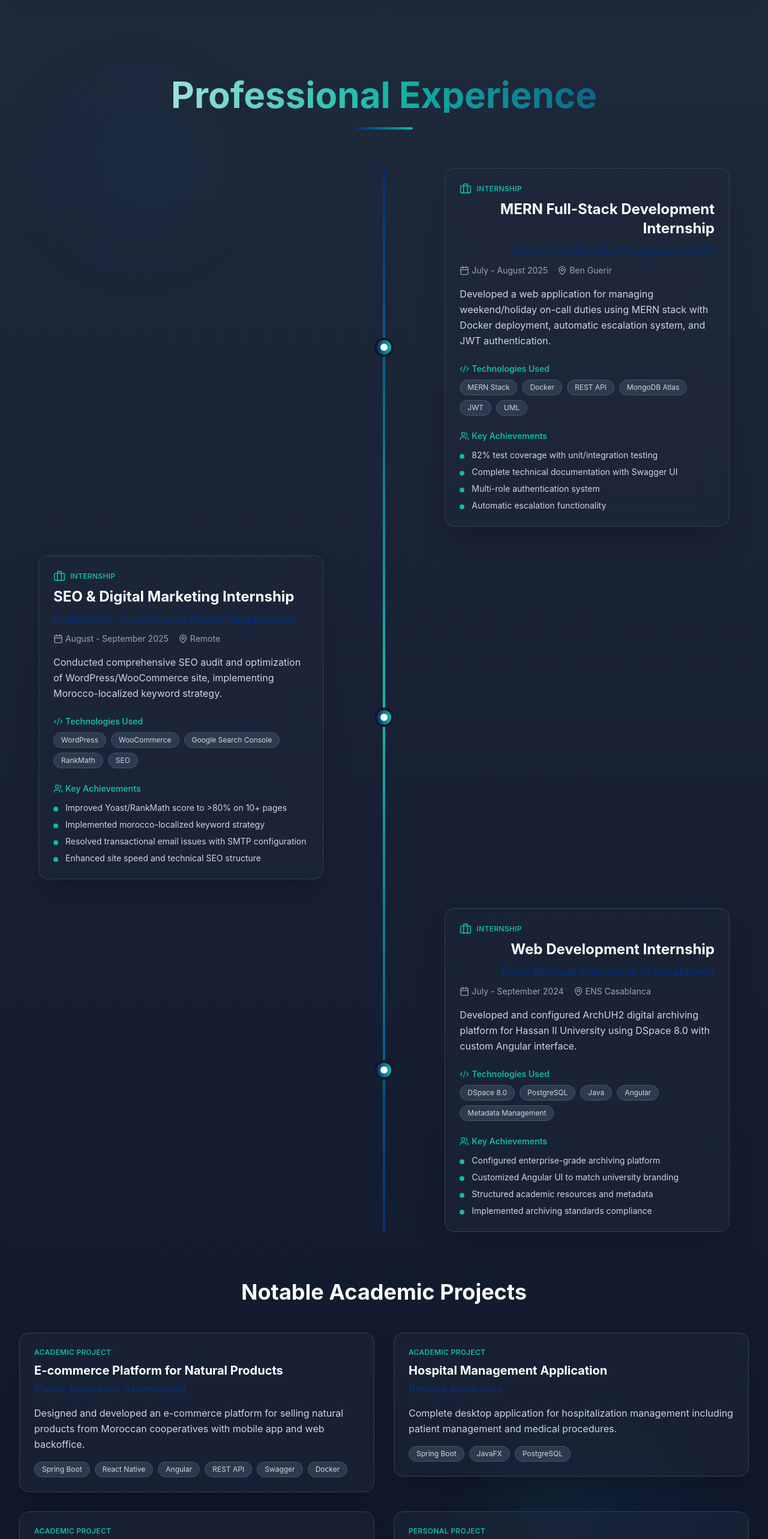
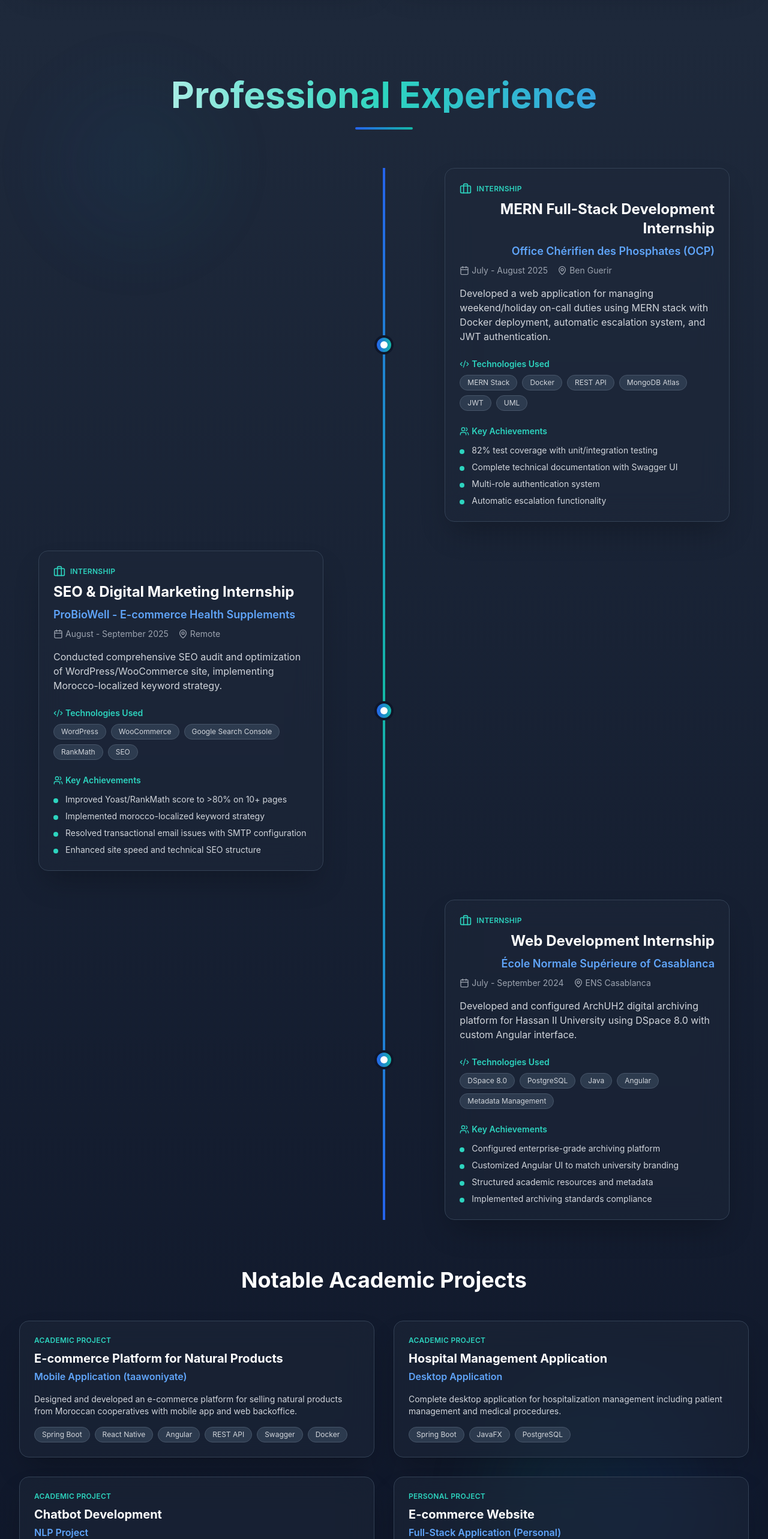
Before and after one commit to Mouadbouanani/Portfolio, a React (Vite) app: page / in a window 1280 px wide. Shown: the part 2380-4946 px from the top of the page at 60% size. Built offline with nearby package versions, Linux system fonts and the light colour scheme.

Commit message:
fix an issue

```diff
--- a/src/components/Experience.tsx
+++ b/src/components/Experience.tsx
@@ -1,6 +1,5 @@
 import { motion } from 'framer-motion';
 import { Calendar, MapPin, Users, Code2, Briefcase } from 'lucide-react';
-import type { Transition } from 'framer-motion';
 
 const experiences = [
   {
@@ -107,16 +106,16 @@ const Experience = () => {
         duration: 0.6,
         damping: 20,
         stiffness: 100
-      } as Transition,
+      },
     },
   };
 
   return (
-      <section id="experience" className="py-20 px-4 sm:px-6 lg:px-8 bg-gradient-to-b from-slate-800 to-slate-900 relative overflow-hidden">
-        {/* Background effects */}
-        <div className="absolute inset-0 opacity-10">
-          <div className="absolute top-20 left-20 w-72 h-72 bg-gradient-to-r from-primary to-secondary rounded-full blur-3xl animate-pulse" />
-          <div className="absolute bottom-20 right-20 w-96 h-96 bg-gradient-to-r from-secondary to-primary rounded-full blur-3xl animate-pulse" style={{ animationDelay: '1s' }} />
+      <section id="experience" className="py-12 sm:py-16 md:py-20 px-4 sm:px-6 lg:px-8 bg-gradient-to-b from-slate-800 to-slate-900 relative overflow-hidden">
+        {/* Background effects - reduced on mobile */}
+        <div className="absolute inset-0 opacity-5 sm:opacity-10">
+          <div className="absolute top-10 sm:top-20 left-10 sm:left-20 w-48 sm:w-72 h-48 sm:h-72 bg-gradient-to-r from-blue-600 to-teal-500 rounded-full blur-3xl animate-pulse" />
+          <div className="absolute bottom-10 sm:bottom-20 right-10 sm:right-20 w-64 sm:w-96 h-64 sm:h-96 bg-gradient-to-r from-teal-500 to-blue-600 rounded-full blur-3xl animate-pulse" style={{ animationDelay: '1s' }} />
         </div>
 
         <div className="max-w-7xl mx-auto relative">
@@ -126,22 +125,17 @@ const Experience = () => {
               whileInView={{ opacity: 1, y: 0 }}
               transition={{ duration: 0.8 }}
               viewport={{ once: true }}
-              className="text-center mb-16"
+              className="text-center mb-12 sm:mb-16"
           >
             <motion.h2
-                className="text-4xl md:text-6xl font-bold mb-6 bg-gradient-to-r from-white via-secondary to-primary bg-clip-text text-transparent"
-                whileInView={{
-                  backgroundPosition: ["0% 50%", "100% 50%"],
-                }}
-                transition={{ duration: 3, repeat: Infinity, repeatType: "reverse" }}
-                viewport={{ once: true }}
+                className="text-3xl sm:text-4xl md:text-5xl lg:text-6xl font-bold mb-4 sm:mb-6 bg-gradient-to-r from-white via-teal-400 to-blue-500 bg-clip-text text-transparent px-4"
             >
               Professional Experience
             </motion.h2>
             <motion.div
-                className="w-24 h-1 bg-gradient-to-r from-primary to-secondary mx-auto mb-8 rounded-full"
+                className="w-16 sm:w-20 md:w-24 h-1 bg-gradient-to-r from-blue-600 to-teal-500 mx-auto mb-6 sm:mb-8 rounded-full"
                 initial={{ width: 0 }}
-                whileInView={{ width: 96 }}
+                whileInView={{ width: '6rem' }}
                 transition={{ duration: 1, delay: 0.5 }}
                 viewport={{ once: true }}
             />
@@ -149,78 +143,75 @@ const Experience = () => {
 
           {/* Experience Timeline */}
           <motion.div
-              className="relative mb-20"
+              className="relative mb-16 sm:mb-20"
               variants={containerVariants}
               initial="hidden"
               whileInView="visible"
               viewport={{ once: true }}
           >
-            {/* Timeline line */}
-            <div className="absolute left-4 md:left-1/2 md:-translate-x-1/2 top-0 bottom-0 w-1 bg-gradient-to-b from-primary via-secondary to-primary"></div>
+            {/* Timeline line - adjusted for mobile */}
+            <div className="absolute left-4 sm:left-6 md:left-1/2 md:-translate-x-1/2 top-0 bottom-0 w-0.5 sm:w-1 bg-gradient-to-b from-blue-600 via-teal-500 to-blue-600"></div>
 
             {experiences.map((exp, index) => (
                 <motion.div
                     key={index}
                     variants={itemVariants}
-                    className={`mb-12 flex flex-col md:flex-row items-start md:items-center w-full ${
+                    className={`mb-8 sm:mb-12 flex flex-col md:flex-row items-start md:items-center w-full ${
                         index % 2 === 0 ? 'md:flex-row-reverse' : ''
                     }`}
                 >
                   {/* Content */}
-                  <div className={`w-full md:w-5/12 ml-12 md:ml-0 ${index % 2 === 0 ? 'md:text-right md:pr-8' : 'md:pl-8'}`}>
+                  <div className={`w-full md:w-5/12 pl-10 sm:pl-14 md:pl-0 ${index % 2 === 0 ? 'md:text-right md:pr-8' : 'md:pl-8'}`}>
                     <motion.div
-                        className="bg-slate-800 bg-opacity-50 backdrop-blur-xl p-6 rounded-2xl shadow-2xl border border-slate-700 hover:border-secondary transition-all duration-300 group"
+                        className="bg-slate-800 bg-opacity-50 backdrop-blur-xl p-4 sm:p-6 rounded-xl sm:rounded-2xl shadow-2xl border border-slate-700 hover:border-teal-500 transition-all duration-300 group"
                         whileHover={{
-                          y: -10,
-                          scale: 1.02,
+                          y: -5,
+                          scale: 1.01,
                           boxShadow: "0 20px 40px rgba(20, 184, 166, 0.1)"
                         }}
                     >
                       {/* Header */}
                       <div className="mb-4">
                         <div className="flex items-center mb-2 space-x-2">
-                          <Briefcase className="w-5 h-5 text-secondary" />
-                          <span className="text-xs uppercase tracking-wide text-secondary font-semibold">
+                          <Briefcase className="w-4 h-4 sm:w-5 sm:h-5 text-teal-400" />
+                          <span className="text-xs uppercase tracking-wide text-teal-400 font-semibold">
                         {exp.type}
                       </span>
                         </div>
-                        <h3 className="text-xl md:text-2xl font-bold text-white mb-2 group-hover:text-secondary transition-colors">
+                        <h3 className="text-lg sm:text-xl md:text-2xl font-bold text-white mb-2 group-hover:text-teal-400 transition-colors">
                           {exp.role}
                         </h3>
-                        <p className="text-lg font-semibold text-primary mb-2">
+                        <p className="text-base sm:text-lg font-semibold text-blue-400 mb-2">
                           {exp.company}
                         </p>
-                        <div className="flex flex-wrap gap-4 text-sm text-gray-400 mb-4">
+                        <div className="flex flex-col sm:flex-row sm:flex-wrap gap-2 sm:gap-4 text-xs sm:text-sm text-gray-400 mb-4">
                       <span className="flex items-center">
-                        <Calendar className="w-4 h-4 mr-1" />
+                        <Calendar className="w-3 h-3 sm:w-4 sm:h-4 mr-1" />
                         {exp.date}
                       </span>
                           <span className="flex items-center">
-                        <MapPin className="w-4 h-4 mr-1" />
+                        <MapPin className="w-3 h-3 sm:w-4 sm:h-4 mr-1" />
                             {exp.location}
                       </span>
                         </div>
                       </div>
 
                       {/* Description */}
-                      <p className="text-left mb-6 leading-relaxed text-gray-300">
+                      <p className="text-left text-sm sm:text-base mb-4 sm:mb-6 leading-relaxed text-gray-300">
                         {exp.description}
                       </p>
 
                       {/* Technologies */}
-                      <div className="mb-6">
-                        <h4 className="text-sm font-semibold text-secondary mb-2 flex items-center">
-                          <Code2 className="w-4 h-4 mr-1" />
+                      <div className="mb-4 sm:mb-6">
+                        <h4 className="text-xs sm:text-sm font-semibold text-teal-400 mb-2 flex items-center">
+                          <Code2 className="w-3 h-3 sm:w-4 sm:h-4 mr-1" />
                           Technologies Used
                         </h4>
-                        <div className="flex flex-wrap gap-2">
-                          {exp.technologies.map((tech, techIndex) => (
+                        <div className="flex flex-wrap gap-1.5 sm:gap-2">
+                          {exp.technologies.map((tech) => (
                               <motion.span
                                   key={tech}
-                                  className="px-3 py-1 bg-slate-700 bg-opacity-80 text-gray-300 text-xs rounded-full border border-slate-600"
-                                  initial={{ opacity: 0, scale: 0.8 }}
-                                  whileInView={{ opacity: 1, scale: 1 }}
-                                  transition={{ duration: 0.3, delay: techIndex * 0.05 }}
+                                  className="px-2 sm:px-3 py-1 bg-slate-700 bg-opacity-80 text-gray-300 text-xs rounded-full border border-slate-600"
                                   whileHover={{ scale: 1.05, backgroundColor: 'rgba(20, 184, 166, 0.2)' }}
                                   viewport={{ once: true }}
                               >
@@ -232,21 +223,21 @@ const Experience = () => {
 
                       {/* Achievements */}
                       <div>
-                        <h4 className="text-sm font-semibold text-secondary mb-3 flex items-center">
-                          <Users className="w-4 h-4 mr-1" />
+                        <h4 className="text-xs sm:text-sm font-semibold text-teal-400 mb-2 sm:mb-3 flex items-center">
+                          <Users className="w-3 h-3 sm:w-4 sm:h-4 mr-1" />
                           Key Achievements
                         </h4>
-                        <ul className="space-y-2">
+                        <ul className="space-y-1.5 sm:space-y-2">
                           {exp.achievements.map((achievement, achIndex) => (
                               <motion.li
                                   key={achIndex}
-                                  className="text-gray-300 text-sm flex items-start"
+                                  className="text-gray-300 text-xs sm:text-sm flex items-start"
                                   initial={{ opacity: 0, x: -20 }}
                                   whileInView={{ opacity: 1, x: 0 }}
                                   transition={{ duration: 0.4, delay: achIndex * 0.1 }}
                                   viewport={{ once: true }}
                               >
-                                <span className="w-2 h-2 bg-secondary rounded-full mt-2 mr-3 flex-shrink-0"></span>
+                                <span className="w-1.5 h-1.5 sm:w-2 sm:h-2 bg-teal-400 rounded-full mt-1.5 sm:mt-2 mr-2 sm:mr-3 flex-shrink-0"></span>
                                 {achievement}
                               </motion.li>
                           ))}
@@ -257,11 +248,11 @@ const Experience = () => {
 
                   {/* Timeline dot */}
                   <motion.div
-                      className="absolute left-4 md:left-1/2 md:-translate-x-1/2 w-8 h-8 bg-gradient-to-r from-primary to-secondary rounded-full border-4 border-slate-900 z-10 flex items-center justify-center"
+                      className="absolute left-4 sm:left-6 md:left-1/2 md:-translate-x-1/2 w-6 h-6 sm:w-8 sm:h-8 bg-gradient-to-r from-blue-600 to-teal-500 rounded-full border-2 sm:border-4 border-slate-900 z-10 flex items-center justify-center"
                       whileHover={{ scale: 1.2, rotate: 180 }}
                       transition={{ duration: 0.3 }}
                   >
-                    <div className="w-3 h-3 bg-white rounded-full"></div>
+                    <div className="w-2 h-2 sm:w-3 sm:h-3 bg-white rounded-full"></div>
                   </motion.div>
 
                   {/* Spacer for opposite side */}
@@ -278,7 +269,7 @@ const Experience = () => {
               viewport={{ once: true }}
           >
             <motion.h3
-                className="text-3xl md:text-4xl font-bold text-center mb-12 text-white"
+                className="text-2xl sm:text-3xl md:text-4xl font-bold text-center mb-8 sm:mb-12 text-white px-4"
                 initial={{ scale: 0.8, opacity: 0 }}
                 whileInView={{ scale: 1, opacity: 1 }}
                 transition={{ duration: 0.6 }}
@@ -288,7 +279,7 @@ const Experience = () => {
             </motion.h3>
 
             <motion.div
-                className="grid grid-cols-1 md:grid-cols-2 gap-8"
+                className="grid grid-cols-1 md:grid-cols-2 gap-4 sm:gap-6 md:gap-8"
                 variants={containerVariants}
                 initial="hidden"
                 whileInView="visible"
@@ -301,42 +292,39 @@ const Experience = () => {
                       className="group"
                   >
                     <motion.div
-                        className="bg-slate-800 bg-opacity-50 backdrop-blur-xl p-6 rounded-2xl border border-slate-700 hover:border-secondary transition-all duration-300 shadow-2xl relative overflow-hidden"
+                        className="bg-slate-800 bg-opacity-50 backdrop-blur-xl p-4 sm:p-6 rounded-xl sm:rounded-2xl border border-slate-700 hover:border-teal-400 transition-all duration-300 shadow-2xl relative overflow-hidden h-full"
                         whileHover={{
                           y: -5,
-                          scale: 1.02,
+                          scale: 1.01,
                           boxShadow: "0 15px 30px rgba(20, 184, 166, 0.1)"
                         }}
                     >
                       {/* Background glow */}
-                      <div className="absolute inset-0 bg-gradient-to-br from-primary/5 to-secondary/5 opacity-0 group-hover:opacity-100 transition-opacity duration-300" />
+                      <div className="absolute inset-0 bg-gradient-to-br from-blue-600/5 to-teal-500/5 opacity-0 group-hover:opacity-100 transition-opacity duration-300" />
 
                       <div className="relative z-10">
-                        <div className="mb-4">
-                      <span className="text-xs uppercase tracking-wide text-secondary font-semibold mb-2 block">
+                        <div className="mb-3 sm:mb-4">
+                      <span className="text-xs uppercase tracking-wide text-teal-400 font-semibold mb-2 block">
                         {project.type}
                       </span>
-                          <h4 className="text-xl font-bold text-white mb-1 group-hover:text-secondary transition-colors">
+                          <h4 className="text-lg sm:text-xl font-bold text-white mb-1 group-hover:text-teal-400 transition-colors">
                             {project.title}
                           </h4>
-                          <p className="text-primary font-semibold mb-3">
+                          <p className="text-blue-400 font-semibold text-sm sm:text-base mb-2 sm:mb-3">
                             {project.subtitle}
                           </p>
                         </div>
 
-                        <p className="text-gray-300 mb-4 leading-relaxed">
+                        <p className="text-gray-300 text-xs sm:text-sm mb-3 sm:mb-4 leading-relaxed">
                           {project.description}
                         </p>
 
-                        <div className="flex flex-wrap gap-2">
-                          {project.technologies.map((tech, techIndex) => (
+                        <div className="flex flex-wrap gap-1.5 sm:gap-2">
+                          {project.technologies.map((tech) => (
                               <motion.span
                                   key={tech}
-                                  className="px-3 py-1 bg-slate-700 bg-opacity-80 text-gray-300 text-xs rounded-full border border-slate-600"
+                                  className="px-2 sm:px-3 py-1 bg-slate-700 bg-opacity-80 text-gray-300 text-xs rounded-full border border-slate-600"
                                   whileHover={{ scale: 1.05, backgroundColor: 'rgba(20, 184, 166, 0.2)' }}
-                                  initial={{ opacity: 0, scale: 0.8 }}
-                                  whileInView={{ opacity: 1, scale: 1 }}
-                                  transition={{ duration: 0.3, delay: techIndex * 0.05 }}
                                   viewport={{ once: true }}
                               >
                                 {tech}
--- a/src/components/Hero.tsx
+++ b/src/components/Hero.tsx
@@ -9,8 +9,7 @@ const Hero = () => {
     const titles = [
         "Software Engineer",
         "Full-Stack Developer",
-        "MERN Stack Developer",
-        "Cloud Solutions Architect"
+        "MERN Stack Developer"
     ];
 
     const name = "Mouad EL BOUANANI";
```
Also changed, not shown: src/components/footer.tsx (+75 -32 lines).
